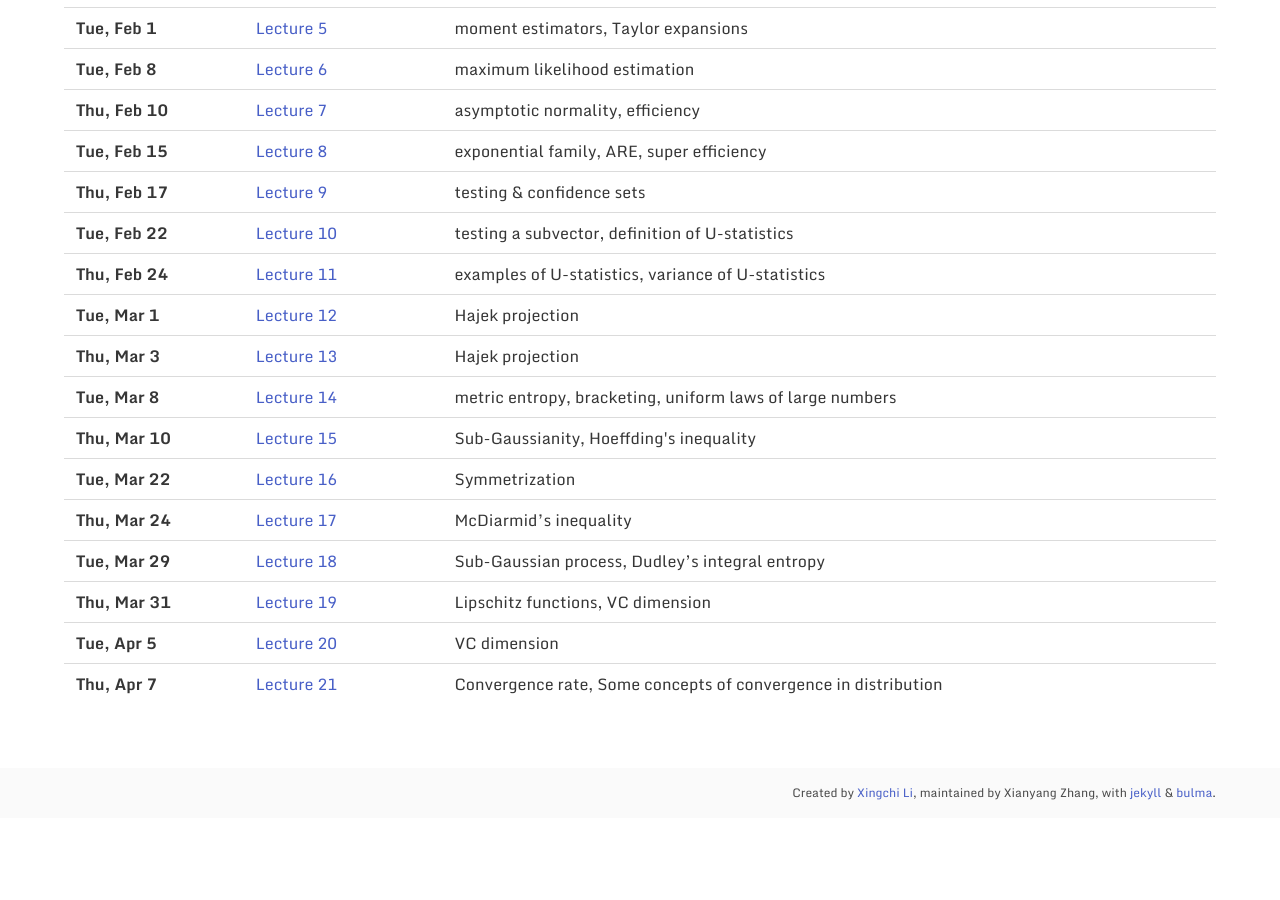
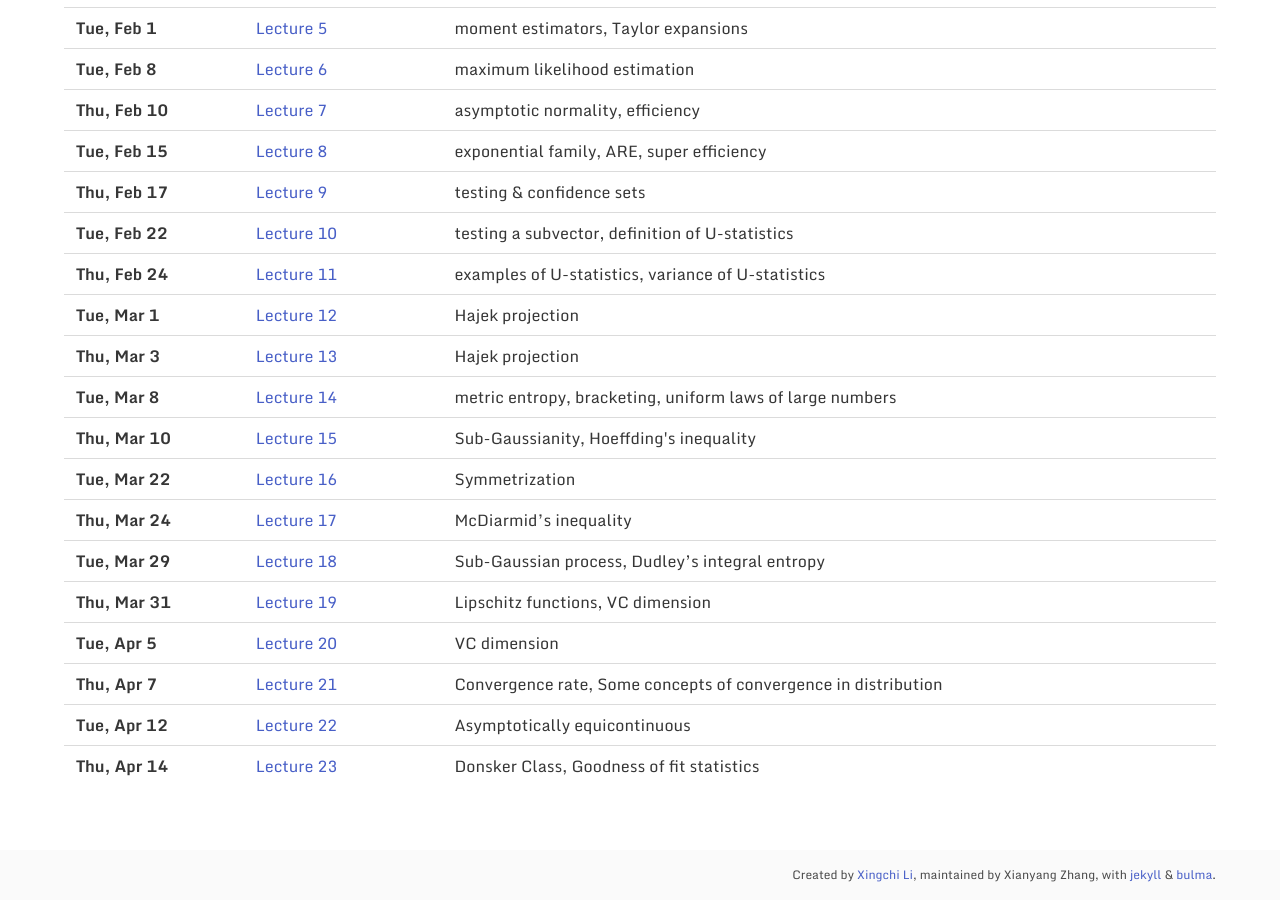
Before and after one commit to zhangxianyang11/zhangxiany-tamu.github.io, a Jekyll site: the page built from _pages/teaching.md, in a window 1280 px wide and 900 px high, scrolled down 655 px. Built offline with Jekyll 4.4.1, drawn with Linux system fonts in a browser that asks for light colours; a style sheet for code colours, icons or effects is not loaded; before the commit the page ends 1473 px from its top, so only the background shows below that.

Commit message:
Update teaching.md

```diff
--- a/_pages/teaching.md
+++ b/_pages/teaching.md
@@ -86,6 +86,8 @@ permalink: /teaching
                 <tr><th>Thu, Mar 31</th><td><a href="/downloads/620sp22/Mar-24.pdf">Lecture 19</a></td><td>Lipschitz functions, VC dimension</td></tr>
                <tr><th>Tue, Apr 5</th><td><a href="/downloads/620sp22/Apr-5.pdf">Lecture 20</a></td><td>VC dimension</td></tr>
                <tr><th>Thu, Apr 7</th><td><a href="/downloads/620sp22/Apr-7.pdf">Lecture 21</a></td><td>Convergence rate, Some concepts of convergence in distribution</td></tr>
+               <tr><th>Tue, Apr 12</th><td><a href="/downloads/620sp22/Apr-12.pdf">Lecture 22</a></td><td>Asymptotically equicontinuous</td></tr>
+               <tr><th>Thu, Apr 14</th><td><a href="/downloads/620sp22/Apr-14.pdf">Lecture 23</a></td><td>Donsker Class, Goodness of fit statistics</td></tr>
               </tbody>
             </table>
           </p>
```
